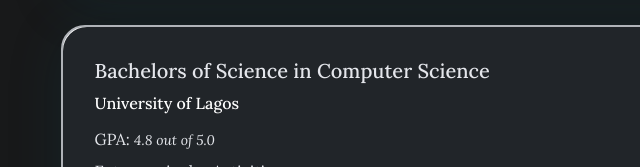
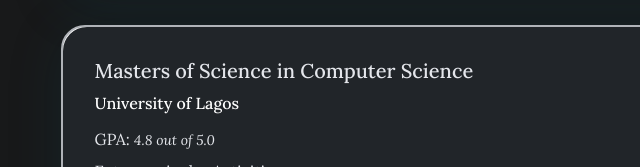
Before and after one commit to samibanks01/Professional-Portfolio, a plain HTML site: page index.html in a window 1280 px wide. Shown: the part 2393-2560 px from the top of the page, 167-807 px from the left. Drawn offline with nearby package versions, Linux system fonts and the light colour scheme.

Commit message:
tenth cli commit

```diff
--- a/index.html
+++ b/index.html
@@ -1048,7 +1048,7 @@ Sam Banjo
                                 <div class="float-end">
                                     <small>2011 - 2015</small>
                                 </div>
-                                <h5 class="card-title">Bachelors of Science in Computer Science</h5>
+                                <h5 class="card-title">Masters of Science in Computer Science</h5>
 
 
                                 <a href="https://unilag.edu.ng" target="_blank">
```
